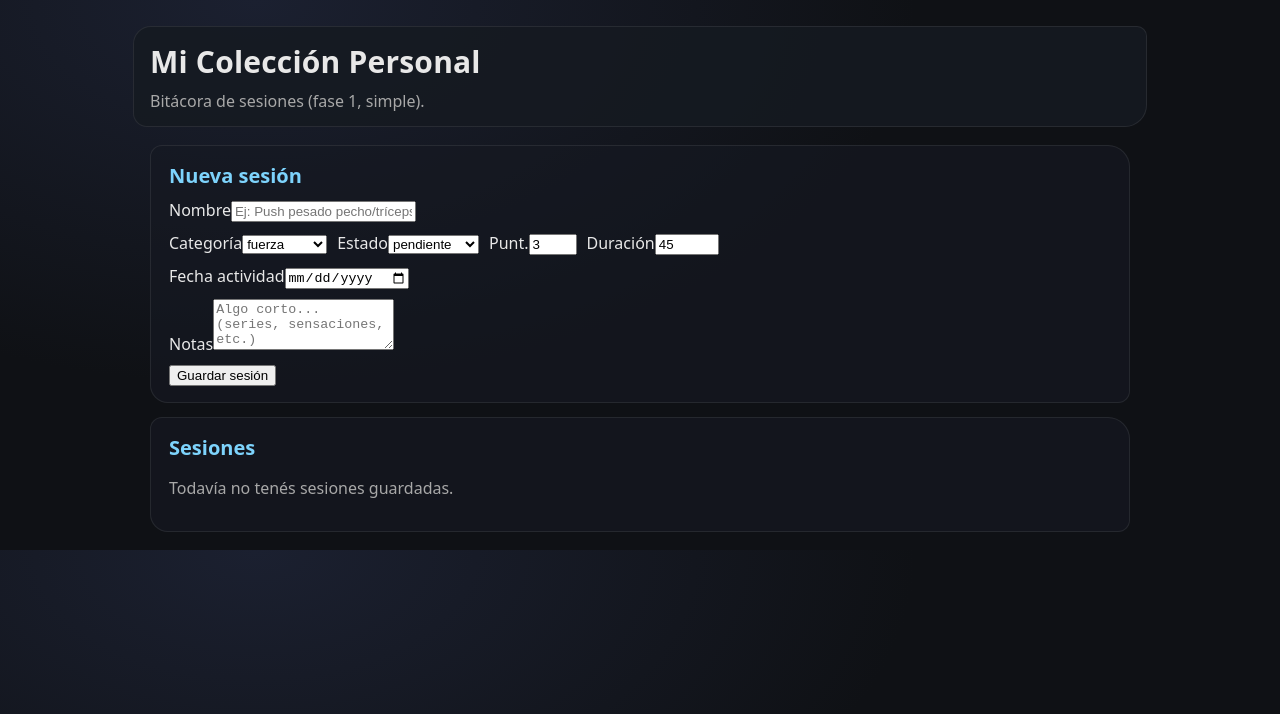
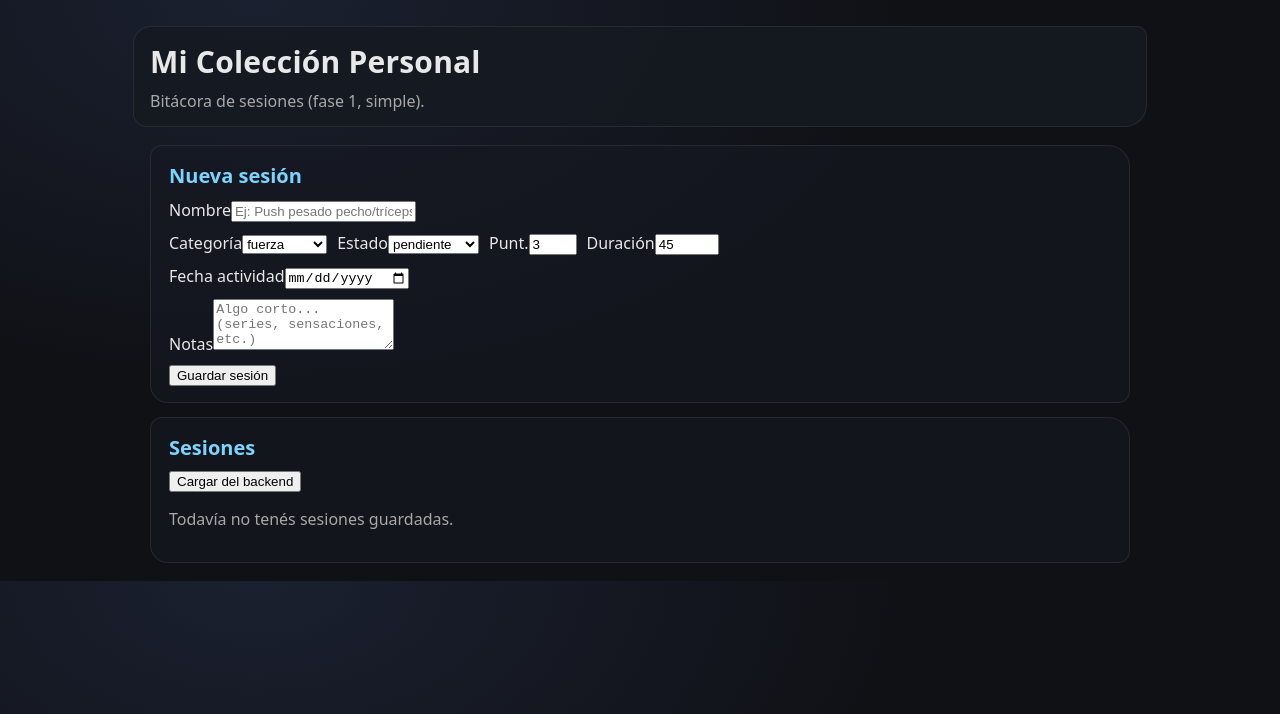
Before and after one commit to ZyroBad/Proyecto-GYM-, a React (Vite) app in the folder frontend/: page / in a window 1280 px wide. Shown: the top 714 px of the page. Built offline with nearby package versions, Linux system fonts and the light colour scheme.

Commit message:
Fetch ítemns GET

```diff
--- a/frontend/src/App.jsx
+++ b/frontend/src/App.jsx
@@ -12,10 +12,41 @@ export default function App() {
     }
   });
   const [sesionEditando, setSesionEditando] = useState(null);
+  const [cargandoBackend, setCargandoBackend] = useState(false);
+  const [errorBackend, setErrorBackend] = useState('');
 
   useEffect(() => {
     localStorage.setItem('sesionesGym', JSON.stringify(sesiones));
   }, [sesiones]);
+
+  async function cargarDesdeBackend() {
+    setCargandoBackend(true);
+    setErrorBackend('');
+
+    try {
+      const baseUrl = import.meta.env.VITE_API_URL || 'http://localhost:4000';
+      const resp = await fetch(baseUrl + '/api/items');
+
+      if (!resp.ok) {
+        throw new Error('HTTP ' + resp.status);
+      }
+
+      const items = await resp.json();
+
+      // modo "híbrido" por ahora: lo de backend gana si hay mismo id
+      setSesiones((prev) => {
+        const porId = new Map();
+        for (const s of prev) porId.set(s.id, s);
+        for (const s of items) porId.set(s.id, s);
+        return Array.from(porId.values());
+      });
+    } catch (err) {
+      console.log('Error cargando del backend:', err);
+      setErrorBackend('No pude cargar del backend (revisá que esté prendido).');
+    } finally {
+      setCargandoBackend(false);
+    }
+  }
 
   function guardarSesion(nuevaSesion) {
     setSesiones((prev) => [nuevaSesion, ...prev]);
@@ -65,6 +96,12 @@ export default function App() {
 
         <div className="bloque" style={{ marginTop: 14 }}>
           <h2>Sesiones</h2>
+          <div style={{ display: 'flex', gap: 10, flexWrap: 'wrap', marginBottom: 10 }}>
+            <button type="button" onClick={cargarDesdeBackend} disabled={cargandoBackend}>
+              {cargandoBackend ? 'Cargando...' : 'Cargar del backend'}
+            </button>
+            {errorBackend ? <span style={{ color: '#ffb4b4' }}>{errorBackend}</span> : null}
+          </div>
           <ListaSesiones
             sesiones={sesiones}
             onArchivar={archivarSesion}
```
